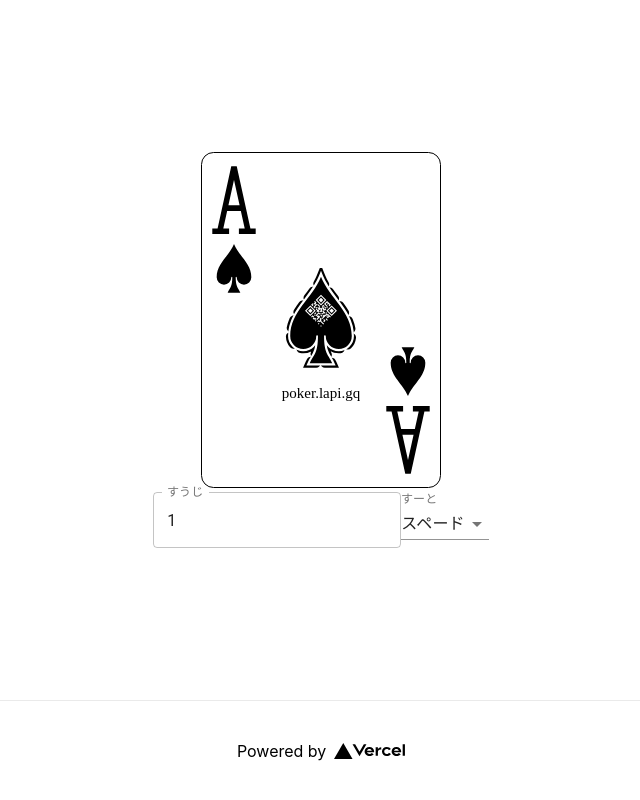
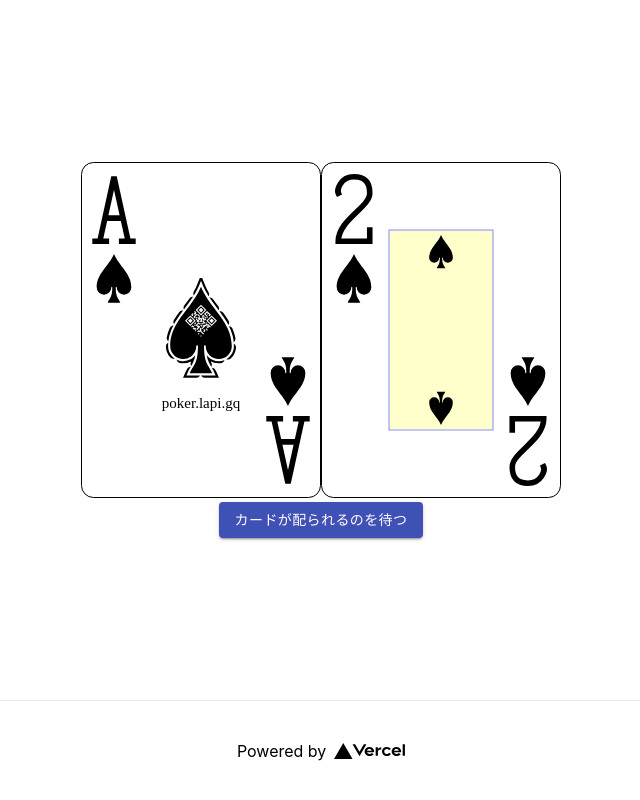
Before and after one commit to dragoneena12/holdem-front, a Next.js app: page / in a window 1280 px wide. Shown: the whole page, without its empty margins (319-959 px from the left). Built offline with nearby package versions, Linux system fonts and the light colour scheme.

Commit message:
feat: getCards

```diff
--- /dev/null
+++ b/components/CardPair.tsx
@@ -0,0 +1,16 @@
+import React from "react";
+
+import { Card } from "../models";
+
+export const CardPair: React.FC<{ cards: Card[] }> = (props) => (
+  <div>
+    <img
+      src={`/svg/${props.cards[0].getCardString()}.svg`}
+      alt={props.cards[0].getCardString()}
+    />
+    <img
+      src={`/svg/${props.cards[1].getCardString()}.svg`}
+      alt={props.cards[1].getCardString()}
+    />
+  </div>
+);
--- /dev/null
+++ b/components/GetCards.tsx
@@ -0,0 +1,32 @@
+import React from "react";
+import Button from "@material-ui/core/Button";
+
+import { Card } from "../models";
+
+interface IGetCards {
+  cards: Card[];
+  setCards: React.Dispatch<React.SetStateAction<Card[]>>;
+}
+
+export const GetCards: React.FC<IGetCards> = (props) => {
+  const cardDealHandler = () => {
+    const socket = new WebSocket("ws://localhost:8765");
+    const message = {
+      message: "reqCard",
+    };
+    socket.onopen = () => {
+      socket.send(JSON.stringify(message));
+    };
+    socket.addEventListener("message", function (event) {
+      console.log("Message from server ", event.data);
+    });
+  };
+
+  return (
+    <div>
+      <Button variant="contained" color="primary" onClick={cardDealHandler}>
+        カードが配られるのを待つ
+      </Button>
+    </div>
+  );
+};
--- a/models/card.ts
+++ b/models/card.ts
@@ -5,7 +5,6 @@ export class Card implements Icard {
   suit: "S" | "H" | "D" | "C";
 
   constructor(number: number, suit: "S" | "H" | "D" | "C") {
-    /* コンストラクタ */
     this.number = number;
     this.suit = suit;
   }
--- a/pages/index.tsx
+++ b/pages/index.tsx
@@ -2,12 +2,15 @@ import React, { useState } from "react";
 import Head from "next/head";
 import styles from "../styles/Home.module.css";
 
-import { CardImage } from "../components/CardImage";
-import { Form } from "../components/Form";
+import { CardPair } from "../components/CardPair";
+import { GetCards } from "../components/GetCards";
 import { Card } from "../models";
 
 const Home: React.FC = () => {
-  const [myCard, setMyCard] = useState<Card>(new Card(1, "S"));
+  const [cards, setCards] = useState<Card[]>([
+    new Card(1, "S"),
+    new Card(2, "S"),
+  ]);
 
   return (
     <div className={styles.container}>
@@ -17,8 +20,8 @@ const Home: React.FC = () => {
       </Head>
 
       <main className={styles.main}>
-        <CardImage card={myCard} />
-        <Form myCard={myCard} setMyCard={setMyCard} />
+        <CardPair cards={cards} />
+        <GetCards cards={cards} setCards={setCards} />
       </main>
 
       <footer className={styles.footer}>
```
